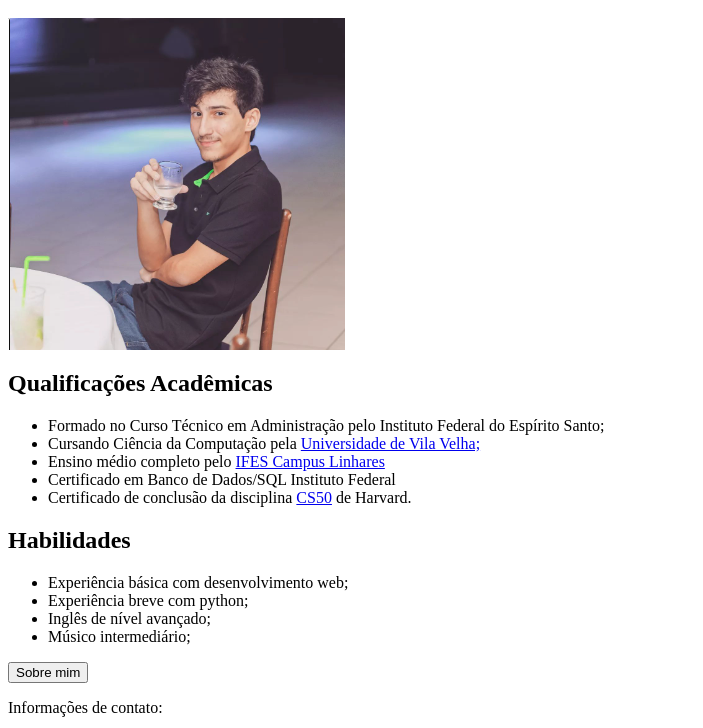
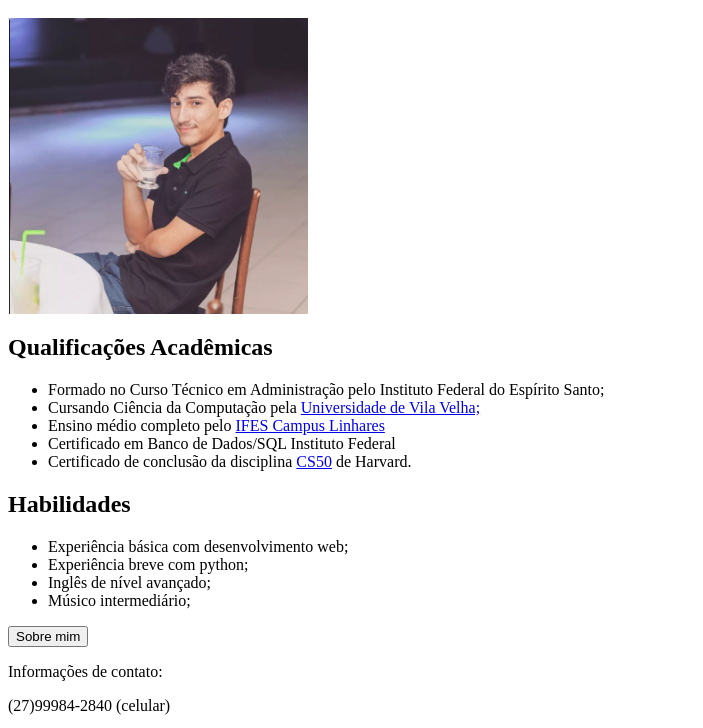
Before and after one commit to Markyneos/meucurriculo, a plain HTML site: page index.html in a window 1280 px wide. Shown: the part 48-776 px from the top of the page, without its empty margins (0-703 px from the left). Drawn offline with Linux system fonts and the light colour scheme.

Commit message:
Add files via upload

```diff
--- a/index.html
+++ b/index.html
@@ -4,12 +4,15 @@
         <link rel="preconnect" href="https://fonts.googleapis.com">
 <link rel="preconnect" href="https://fonts.gstatic.com" crossorigin>
 <link href="https://fonts.googleapis.com/css2?family=Oswald:wght@200..700&display=swap" rel="stylesheet">
+        <meta charset="UTF-8">
+        <meta name="viewport" content="width=device-width, initial-scale=1.0">
+        <link rel="stylesheet" href="style.css">
 
     </head>
 
     <body>
         <h1>Marco Antonio Faustini Pessoa - Aprendiz web</h1>
-        <img src="/imagens/marco-imagem.png" alt="Marco Antonio">
+        <img src="/imagens/marco-imagem.png" alt="Marco Antonio" width="300px">
         <h2>Qualificações Acadêmicas</h2>
         <ul>
             <li>Formado no Curso Técnico em Administração pelo Instituto Federal do Espírito Santo;</li>
```
Also changed, not shown: style.css (added).
